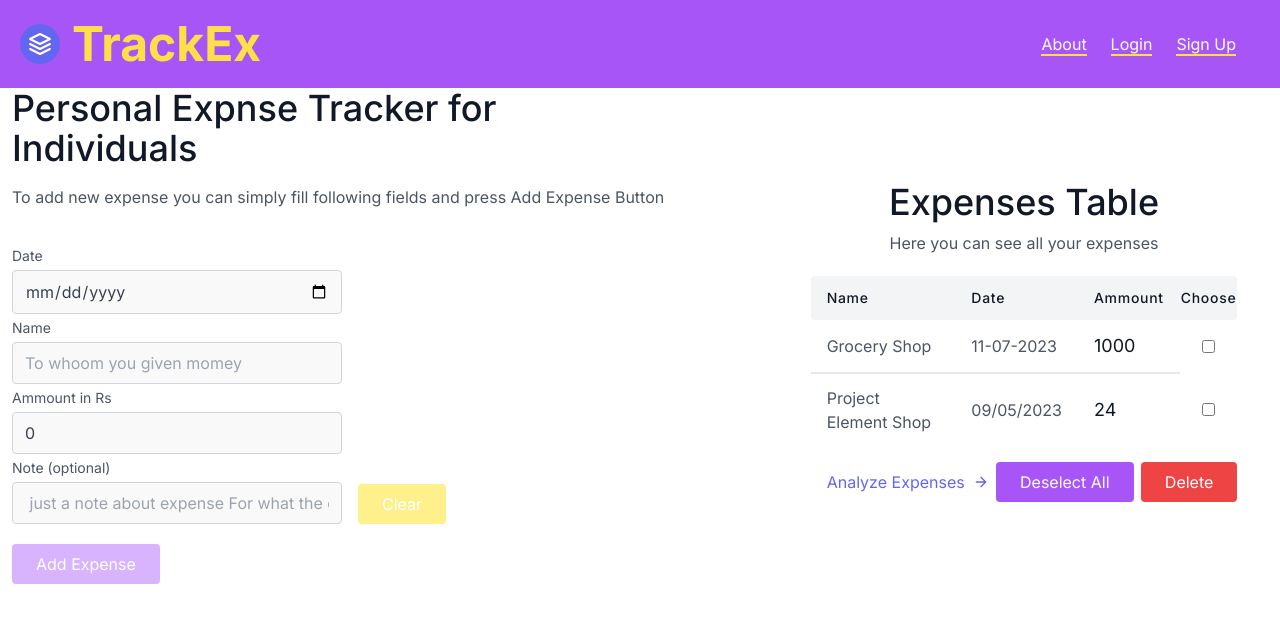
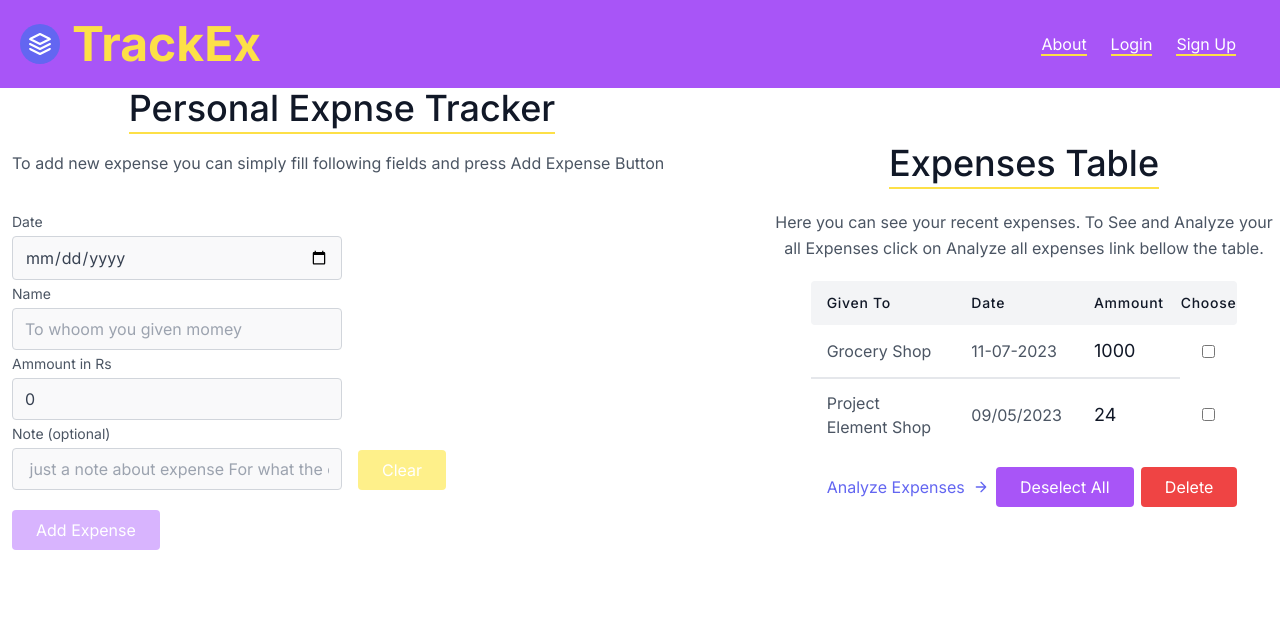
Before and after one commit to amey5111/TrackEx-Expense-Managing-Webapp, a Next.js app: page /PesonalETracker in a window 1280 px wide. Shown: the top 622 px of the page. Built offline with nearby package versions, Linux system fonts and the light colour scheme; no server answers.

Commit message:
Navigation

```diff
--- a/app/components/Navbar.js
+++ b/app/components/Navbar.js
@@ -57,14 +57,14 @@ export const Navbar = () => {
                 <div className="relative inline-block">
                   <button
                     onMouseDown={handleToggle}
-                    className="flex items-center justify-center focus:outline-none"
+                    className=" flex items-center justify-center focus:outline-none"
                   >
                     <img
                       src="/Profile logo design circular.png"
                       alt="User Avatar"
-                      className="w-8 h-8 rounded-full mr-1"
+                      className="w-8 h-8 rounded-full lg:ml-3 ml-auto mr-1"
                     />
-                    <div className=" border-b-2 border-b-yellow-300 p-1 text-white mr-3 lg:mr-6 hover:text-yellow-300 cursor-pointer">
+                    <div className=" hidden lg:block bg-yellow-100 font-semibold text-purple-600 mr-3 border rounded-xl py-1 px-5 lg:mr-6 hover:text-gray-800 cursor-pointer">
                       {data?.user?.name}
                     </div>
                   </button>
@@ -82,13 +82,13 @@ export const Navbar = () => {
                       <div className="px-4 py-2">
                         <a
                           href="#"
-                          className="block text-black text-base my-3 rounded-md hover:bg-purple-100 text-center hover:text-purple-600"
+                          className="block text-black text-base my-3 rounded-md hover:bg-purple-700 hover:text-yellow-300 text-center"
                         >
                           Your Expenses
                         </a>
                         <a
                           href="#"
-                          className="block text-black text-base my-3 rounded-md hover:bg-purple-100 text-center hover:text-purple-600"
+                          className="block text-black text-base my-3 rounded-md hover:bg-purple-700 hover:text-yellow-300 text-center"
                         >
                           Your Events
                         </a>
--- a/app/components/PesonalExpenseForm.js
+++ b/app/components/PesonalExpenseForm.js
@@ -53,8 +53,8 @@ export const PesonalExpenseForm = () => {
     <section className="text-gray-600 body-font">
       <div className="container flex md:flex-row flex-col items-center">
         <div className=" ml-3 lg:flex-grow md:w-1/2 lg:pr-24 md:pr-16 flex flex-col md:items-start md:text-left mb-16 md:mb-0 items-center text-center">
-          <h1 className="title-font sm:text-4xl text-3xl mb-4 font-medium text-gray-900">
-            Personal Expnse Tracker for Individuals
+          <h1 className="title-font sm:text-4xl text-3xl mb-4 font-medium w-fit mx-auto text-center text-gray-900 border-b-2 border-b-yellow-300 pb-1">
+            Personal Expnse Tracker
           </h1>
           <p className="mb-8 leading-relaxed">
             To add new expense you can simply fill following fields and press
@@ -143,11 +143,11 @@ export const PesonalExpenseForm = () => {
           <section className="text-gray-600 body-font">
             <div className="container mt-3">
               <div className=" mx-auto flex flex-col text-center w-full mb-5">
-                <h1 className="sm:text-4xl text-3xl mx-auto font-medium title-font mb-2 text-gray-900">
+                <h1 className="sm:text-4xl text-3xl mx-auto font-medium title-font mb-5 border-b-2 border-b-yellow-300 pb-1 text-gray-900">
                   Expenses Table
                 </h1>
-                <p className="lg:w-2/3 mx-auto leading-relaxed text-base">
-                  Here you can see all your expenses
+                <p className="lg:w-full mx-auto leading-relaxed text-base">
+                  Here you can see your  recent expenses. To See and Analyze your all Expenses click on Analyze all expenses link bellow the table.
                 </p>
               </div>
               <div className="lg:w-5/6 w-full mx-auto overflow-auto">
@@ -155,7 +155,7 @@ export const PesonalExpenseForm = () => {
                   <thead>
                     <tr>
                       <th className="px-4 py-3 title-font tracking-wider font-medium text-gray-900 text-sm bg-gray-100 rounded-tl rounded-bl">
-                        Name
+                        Given To
                       </th>
                       <th className="px-4 py-3 title-font tracking-wider font-medium text-gray-900 text-sm bg-gray-100">
                         Date
```
